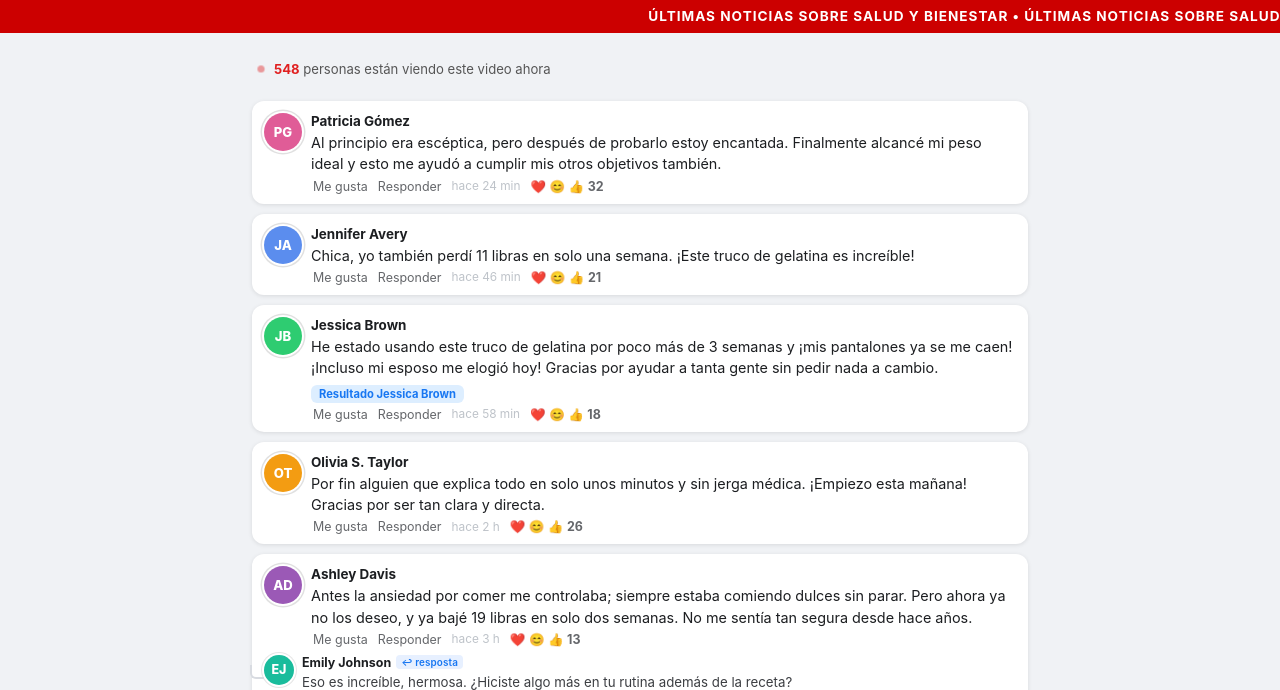
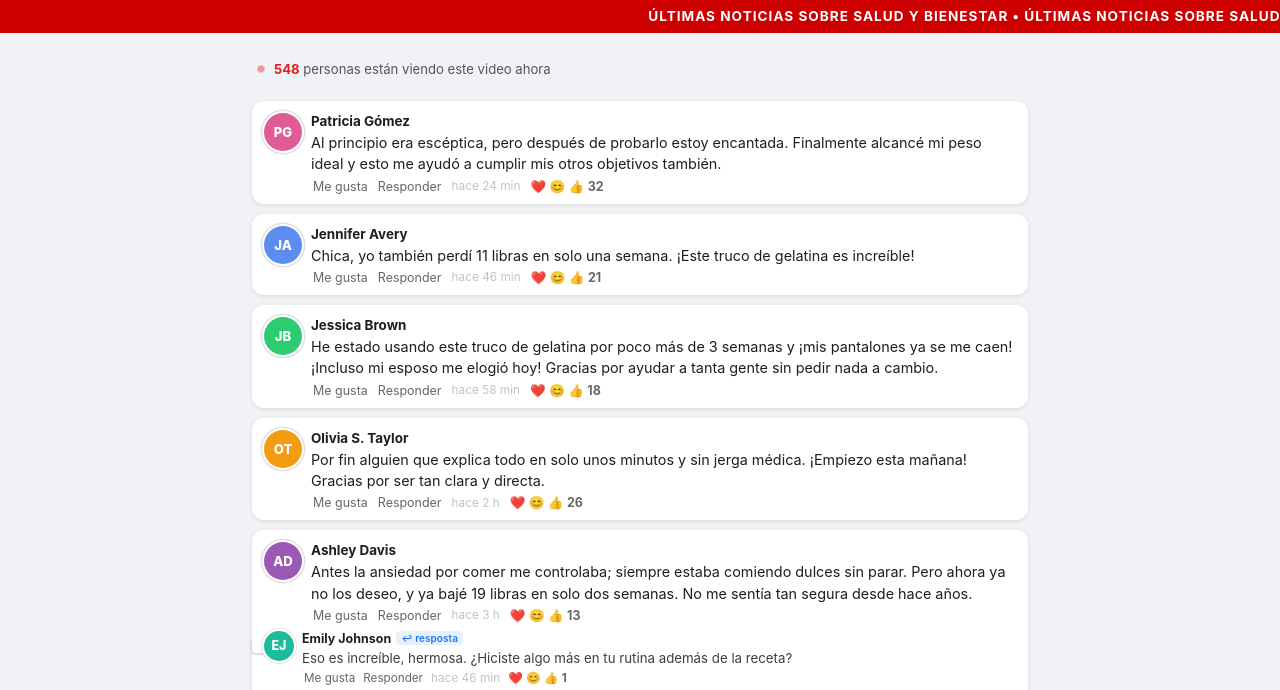
Before and after one commit to dksouza/gelatina-2, a plain HTML site: page index.html in a window 1280 px wide. Shown: the part 79-769 px from the top of the page. Drawn offline with Linux system fonts and the light colour scheme.

Commit message:
ajuste comentario

```diff
--- a/index.html
+++ b/index.html
@@ -504,7 +504,6 @@
           <div class="fb-comment-text">He estado usando este truco de gelatina por poco más de 3 semanas y ¡mis
             pantalones ya se me caen! ¡Incluso mi esposo me elogió hoy! Gracias por ayudar a tanta gente sin pedir nada
             a cambio.</div>
-          <div class="fb-badge">Resultado Jessica Brown</div>
           <div class="fb-actions">
             <span>Me gusta</span>
             <span>Responder</span>
```
